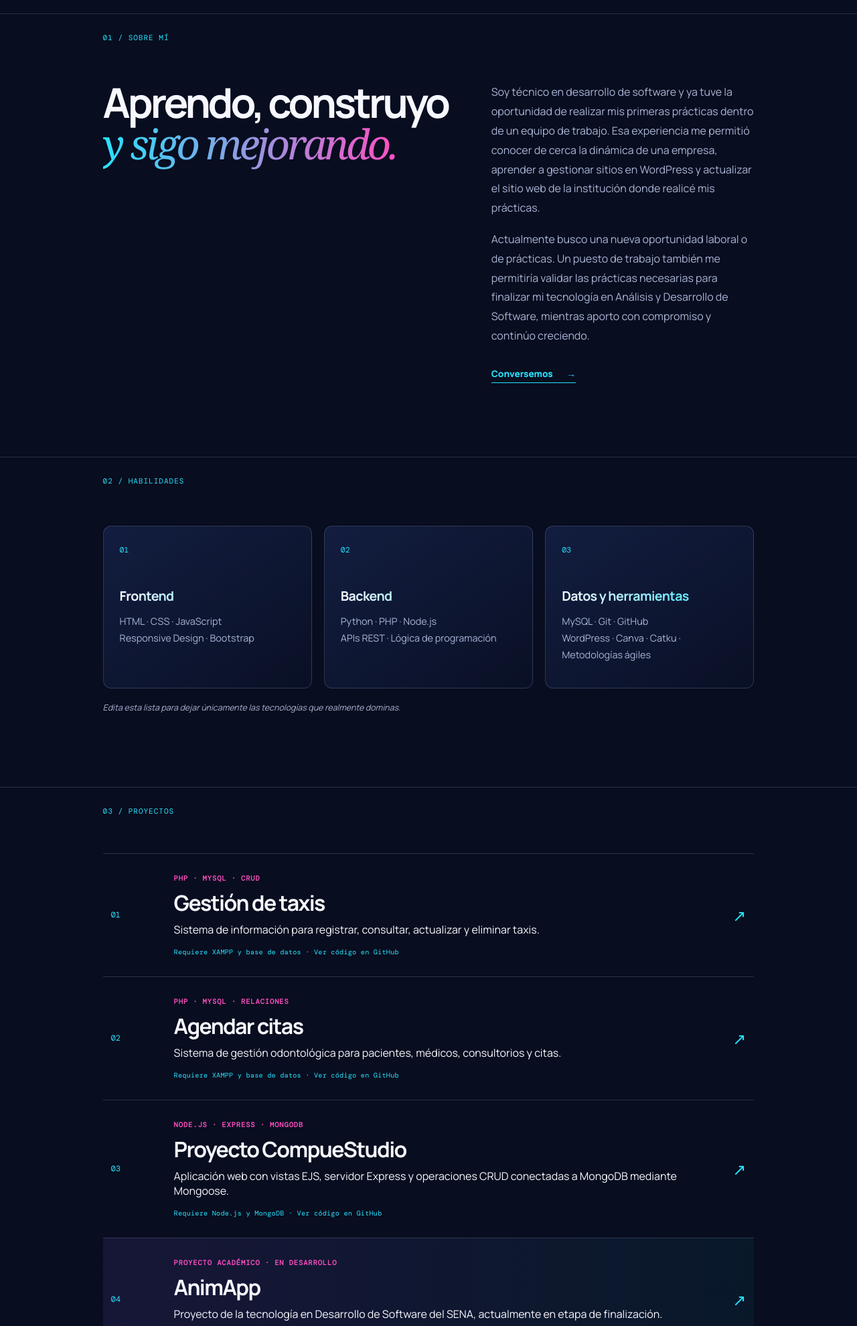
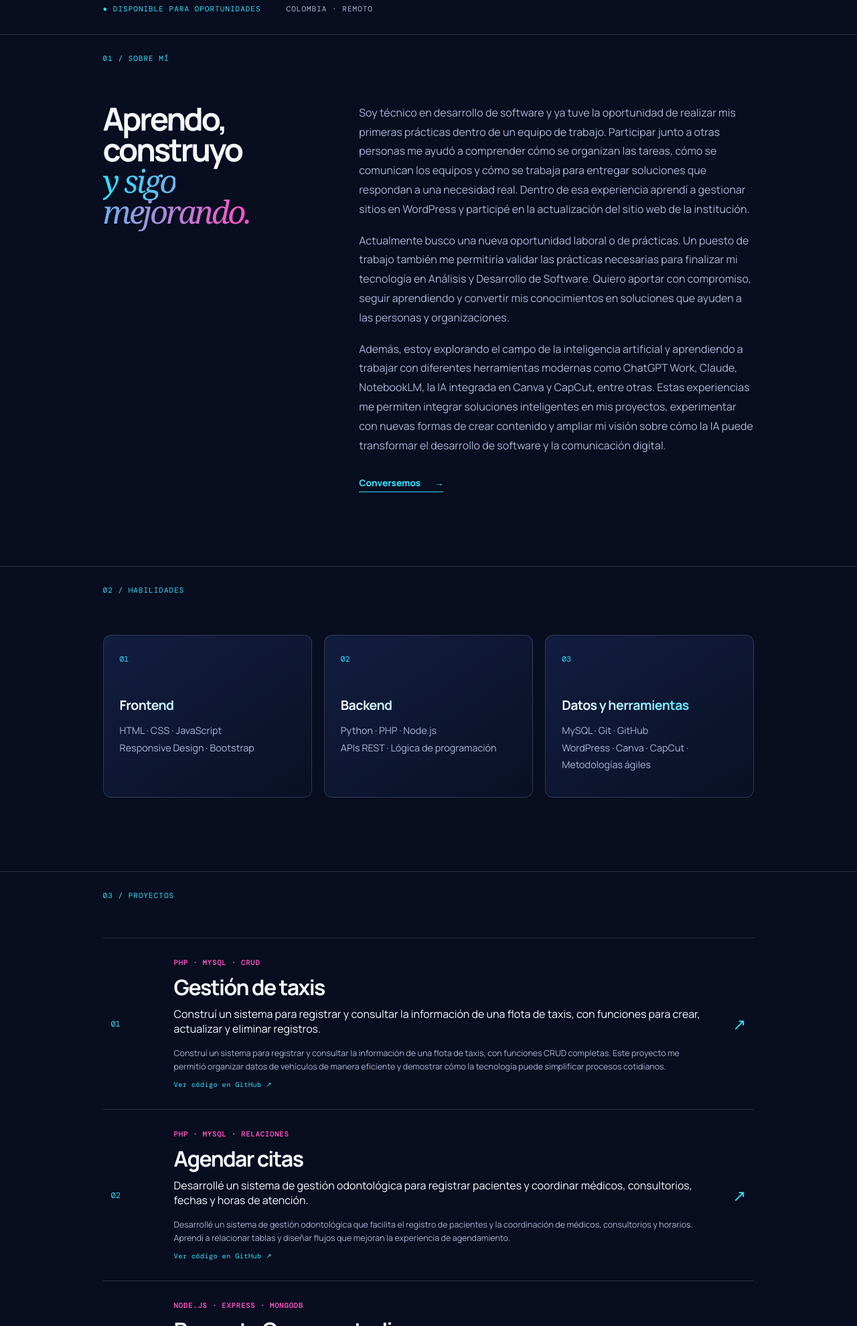
Before and after one commit to jorge-soto-code/portafolio, a plain HTML site: page index.html in a window 1280 px wide. Shown: the part 820-2800 px from the top of the page at 67% size. Drawn offline with nearby package versions, Linux system fonts and the light colour scheme.

Commit message:
Version 1.0.2 del portafolio personal, se implementaron todas las sugerencias, y se actulizo

```diff
--- a/index.html
+++ b/index.html
@@ -1,21 +1,18 @@
 <!DOCTYPE html>
 <html lang="es">
+
 <head>
   <meta charset="UTF-8" />
   <meta name="viewport" content="width=device-width, initial-scale=1.0" />
-    <meta
-      name="description"
-      content="Portafolio profesional de desarrollador de software."
-    />
+  <meta name="description" content="Portafolio profesional de desarrollador de software." />
   <title>Jorge Alexander Soto Gómez | Desarrollador de software</title>
   <link rel="preconnect" href="https://fonts.googleapis.com" />
   <link rel="preconnect" href="https://fonts.gstatic.com" crossorigin />
-    <link
-      href="https://fonts.googleapis.com/css2?family=DM+Mono&family=Manrope:wght@400;500;600;700;800&display=swap"
-      rel="stylesheet"
-    />
+  <link href="https://fonts.googleapis.com/css2?family=DM+Mono&family=Manrope:wght@400;500;600;700;800&display=swap"
+    rel="stylesheet" />
   <link rel="stylesheet" href="styles.css" />
 </head>
+
 <body>
   <header class="header">
     <a class="logo" href="#inicio" aria-label="Ir al inicio">JS<span>.</span></a>
@@ -25,17 +22,16 @@
       <a href="#proyectos">Proyectos</a>
       <a class="nav-contacto" href="#contacto">Contacto</a>
     </nav>
-      <div class="avatar" aria-label="Foto de perfil de Jorge Alexander Soto Gómez"><img src="foto-hoja-vida.jpeg" title="Jorge Alexander Soto Gomez" alt="Foto de perfil de Jorge Alexander Soto Gómez" /></div>
+    <div class="avatar" aria-label="Foto de perfil de Jorge Alexander Soto Gómez"><img src="foto-hoja-vida.jpeg"
+        title="Jorge Alexander Soto Gomez" alt="Foto de perfil de Jorge Alexander Soto Gómez" /></div>
   </header>
- <!-- Twuenty century -->
   <main>
     <section class="hero" id="inicio">
       <p class="eyebrow">/ PORTAFOLIO 2026</p>
       <div class="hero-visual" aria-hidden="true"><span>&lt;/&gt;</span><i></i><b></b></div>
       <h1>Hola, soy <span>Jorge Alexander.</span><br />Desarrollador de software en formación.</h1>
       <p class="hero-text">
-          Técnico en desarrollo de software, actualmente buscando prácticas para
-          graduarme como tecnólogo y crear soluciones web útiles y bien construidas.
+        Soy técnico en desarrollo de software y me apasiona crear soluciones web útiles y bien construidas. Actualmente busco una oportunidad laboral o de prácticas donde pueda aportar valor, seguir aprendiendo y crecer profesionalmente.
       </p>
       <div class="hero-actions">
         <a class="button button-primary" href="#proyectos">Ver proyectos <span>↓</span></a>
@@ -55,15 +51,23 @@
           <p>
             Soy técnico en desarrollo de software y ya tuve la oportunidad de
             realizar mis primeras prácticas dentro de un equipo de trabajo.
-              Esa experiencia me permitió conocer de cerca la dinámica de una
-              empresa, aprender a gestionar sitios en WordPress y actualizar el
-              sitio web de la institución donde realicé mis prácticas.
+            Participar junto a otras personas me ayudó a comprender cómo se
+            organizan las tareas, cómo se comunican los equipos y cómo se
+            trabaja para entregar soluciones que respondan a una necesidad
+            real. Dentro de esa experiencia aprendí a gestionar sitios en
+            WordPress y participé en la actualización del sitio web de la
+            institución.
           </p>
           <p>
             Actualmente busco una nueva oportunidad laboral o de prácticas.
             Un puesto de trabajo también me permitiría validar las prácticas
             necesarias para finalizar mi tecnología en Análisis y Desarrollo
-              de Software, mientras aporto con compromiso y continúo creciendo.
+            de Software. Quiero aportar con compromiso, seguir aprendiendo y
+            convertir mis conocimientos en soluciones que ayuden a las personas
+            y organizaciones.
+          </p>
+          <p>
+            Además, estoy explorando el campo de la inteligencia artificial y aprendiendo a trabajar con diferentes herramientas modernas como ChatGPT Work, Claude, NotebookLM, la IA integrada en Canva y CapCut, entre otras. Estas experiencias me permiten integrar soluciones inteligentes en mis proyectos, experimentar con nuevas formas de crear contenido y ampliar mi visión sobre cómo la IA puede transformar el desarrollo de software y la comunicación digital.
           </p>
           <a class="text-link" href="#contacto">Conversemos <span>→</span></a>
         </div>
@@ -86,52 +90,59 @@
         <article>
           <span class="skill-number">03</span>
           <h3>Datos y herramientas</h3>
-            <p>MySQL · Git · GitHub<br />WordPress · Canva · Catku · Metodologías ágiles</p>
+          <p>MySQL · Git · GitHub<br />WordPress · Canva · CapCut · Metodologías ágiles</p>
         </article>
       </div>
-        <p class="hint">Edita esta lista para dejar únicamente las tecnologías que realmente dominas.</p>
     </section>
 
     <section class="section projects" id="proyectos">
       <p class="section-label">03 / PROYECTOS</p>
       <div class="project-list">
-          <a class="project" href="https://github.com/jorge-soto-code/GestionTaxis-1Pro" target="_blank" rel="noreferrer" aria-label="Ver proyecto Gestión de taxis en GitHub">
+        <a class="project" href="https://github.com/jorge-soto-code/GestionTaxis-1Pro" target="_blank" rel="noreferrer"
+          aria-label="Ver proyecto Gestión de taxis en GitHub">
           <span class="project-index">01</span>
           <div>
             <p class="project-type">PHP · MYSQL · CRUD</p>
             <h3>Gestión de taxis</h3>
-              <p>Sistema de información para registrar, consultar, actualizar y eliminar taxis.</p>
-              <span class="project-note">Requiere XAMPP y base de datos · Ver código en GitHub</span>
+            <p>Construí un sistema para registrar y consultar la información de una flota de taxis, con funciones para crear, actualizar y eliminar registros.</p>
+            <span class="project-note">Construí un sistema para registrar y consultar la información de una flota de taxis, con funciones CRUD completas. Este proyecto me permitió organizar datos de vehículos de manera eficiente y demostrar cómo la tecnología puede simplificar procesos cotidianos.</span>
+            <span class="project-link-note">Ver código en GitHub ↗</span>
           </div>
           <span class="project-arrow">↗</span>
         </a>
-          <a class="project" href="https://github.com/jorge-soto-code/agendarCitas" target="_blank" rel="noreferrer" aria-label="Ver proyecto Agendar citas en GitHub">
+        <a class="project" href="https://github.com/jorge-soto-code/agendarCitas" target="_blank" rel="noreferrer"
+          aria-label="Ver proyecto Agendar citas en GitHub">
           <span class="project-index">02</span>
           <div>
             <p class="project-type">PHP · MYSQL · RELACIONES</p>
             <h3>Agendar citas</h3>
-              <p>Sistema de gestión odontológica para pacientes, médicos, consultorios y citas.</p>
-              <span class="project-note">Requiere XAMPP y base de datos · Ver código en GitHub</span>
+            <p>Desarrollé un sistema de gestión odontológica para registrar pacientes y coordinar médicos, consultorios, fechas y horas de atención.</p>
+            <span class="project-note">Desarrollé un sistema de gestión odontológica que facilita el registro de pacientes y la coordinación de médicos, consultorios y horarios. Aprendí a relacionar tablas y diseñar flujos que mejoran la experiencia de agendamiento.</span>
+            <span class="project-link-note">Ver código en GitHub ↗</span>
           </div>
           <span class="project-arrow">↗</span>
         </a>
-          <a class="project" href="https://github.com/jorge-soto-code/ProyectoCompuestudio" target="_blank" rel="noreferrer" aria-label="Ver proyecto ProyectoCompuestudio en GitHub">
+        <a class="project" href="https://github.com/jorge-soto-code/ProyectoCompuestudio" target="_blank"
+          rel="noreferrer" aria-label="Ver proyecto ProyectoCompuestudio en GitHub">
           <span class="project-index">03</span>
           <div>
             <p class="project-type">NODE.JS · EXPRESS · MONGODB</p>
-              <h3>Proyecto CompueStudio</h3>
-              <p>Aplicación web con vistas EJS, servidor Express y operaciones CRUD conectadas a MongoDB mediante Mongoose.</p>
-              <span class="project-note">Requiere Node.js y MongoDB · Ver código en GitHub</span>
+            <h3>Proyecto Compuestudio</h3>
+            <p>Construí una aplicación web con vistas dinámicas, servidor Express y operaciones CRUD conectadas a MongoDB mediante Mongoose.</p>
+            <span class="project-note">Aquí fortalecí mis conocimientos de backend, rutas HTTP, modelos de datos y persistencia NoSQL para crear una aplicación más estructurada.</span>
+            <span class="project-link-note">Ver código en GitHub ↗</span>
           </div>
           <span class="project-arrow">↗</span>
         </a>
-          <a class="project project-featured" href="https://github.com/jorge-soto-code/AnimApp" target="_blank" rel="noreferrer" aria-label="Ver proyecto AnimApp en GitHub">
+        <a class="project project-featured" href="https://github.com/jorge-soto-code/AnimApp" target="_blank"
+          rel="noreferrer" aria-label="Ver proyecto AnimApp en GitHub">
           <span class="project-index">04</span>
           <div>
             <p class="project-type">PROYECTO ACADÉMICO · EN DESARROLLO</p>
             <h3>AnimApp</h3>
-              <p>Proyecto de la tecnología en Desarrollo de Software del SENA, actualmente en etapa de finalización.</p>
-              <span class="project-note">Ver avance y código en GitHub</span>
+            <p>Proyecto final de la tecnología en Desarrollo de Software del SENA, actualmente en etapa de finalización.</p>
+            <span class="project-note">En este proyecto integro los conocimientos adquiridos durante la formación: análisis, diseño, desarrollo, organización del código y construcción de una solución orientada a una necesidad concreta.</span>
+            <span class="project-link-note">Ver código en GitHub ↗</span>
           </div>
           <span class="project-arrow">↗</span>
         </a>
@@ -141,10 +152,17 @@
     <section class="contact" id="contacto">
       <p class="section-label">04 / CONTACTO</p>
       <h2>¿Creamos algo<br /><em>interesante?</em></h2>
+      <p class="contact-intro">Si tienes un proyecto en mente o buscas alguien con pasión por el desarrollo, conversemos. Estoy disponible para colaborar en ideas que generen impacto.</p>
       <a class="contact-email" href="mailto:jorgesoto19929@gmail.com">jorgesoto19929@gmail.com <span>↗</span></a>
       <div class="social-links">
-          <a href="https://github.com/jorge-soto-code" target="_blank" rel="noreferrer">GitHub</a>
-          <a href="https://linkedin.com/in/jorge-soto-code" target="_blank" rel="noreferrer">LinkedIn</a>
+        <a href="https://github.com/jorge-soto-code" target="_blank" rel="noreferrer" aria-label="Visitar perfil de GitHub">
+          <svg class="social-icon" viewBox="0 0 24 24" aria-hidden="true"><path fill="currentColor" d="M12 .5a12 12 0 0 0-3.79 23.39c.6.11.82-.26.82-.58v-2.03c-3.34.73-4.04-1.61-4.04-1.61-.55-1.39-1.34-1.76-1.34-1.76-1.09-.75.08-.74.08-.74 1.2.08 1.84 1.23 1.84 1.23 1.07 1.83 2.8 1.3 3.48 1 .11-.78.42-1.3.76-1.6-2.67-.3-5.47-1.34-5.47-5.93 0-1.31.47-2.38 1.23-3.22-.12-.3-.53-1.52.12-3.18 0 0 1-.32 3.3 1.23a11.5 11.5 0 0 1 6 0c2.3-1.55 3.3-1.23 3.3-1.23.65 1.66.24 2.88.12 3.18.77.84 1.23 1.91 1.23 3.22 0 4.6-2.8 5.62-5.48 5.92.43.37.82 1.1.82 2.22v3.29c0 .32.22.7.83.58A12 12 0 0 0 12 .5Z" /></svg>
+          GitHub
+        </a>
+        <a href="https://linkedin.com/in/jorge-soto-code" target="_blank" rel="noreferrer" aria-label="Visitar perfil de LinkedIn">
+          <svg class="social-icon" viewBox="0 0 24 24" aria-hidden="true"><path fill="currentColor" d="M20.45 20.45h-3.56v-5.57c0-1.33-.03-3.04-1.85-3.04-1.85 0-2.14 1.45-2.14 2.94v5.67H9.34V8.99h3.42v1.56h.05c.48-.9 1.64-1.85 3.38-1.85 3.62 0 4.29 2.38 4.29 5.48v6.27ZM5.32 7.43a2.07 2.07 0 1 1 0-4.14 2.07 2.07 0 0 1 0 4.14ZM3.54 20.45h3.56V8.99H3.54v11.46Z" /></svg>
+          LinkedIn
+        </a>
       </div>
     </section>
   </main>
@@ -152,4 +170,5 @@
   <footer>© <span id="year"></span> Jorge Alexander Soto Gómez. Hecho con curiosidad y código.</footer>
   <script src="script.js"></script>
 </body>
+
 </html>
--- a/styles.css
+++ b/styles.css
@@ -101,6 +101,11 @@ nav a:hover {
     justify-content: center;
     overflow: hidden;
     width: 46px;
+    transition: transform 1.5s ease;
+}
+.avatar:hover {
+    transform: scale(1.9) translateY(10px);
+    cursor: pointer;
 }
 
 .avatar img {
@@ -110,6 +115,7 @@ nav a:hover {
     object-fit: cover;
     object-position: center top;
 }
+
 
 .hero,
 .section,
@@ -292,8 +298,8 @@ h1 span {
 }
 .section-content {
     display: grid;
-    gap: 50px;
-    grid-template-columns: 1.35fr 1fr;
+    gap: clamp(45px, 7vw, 100px);
+    grid-template-columns: minmax(220px, 0.72fr) minmax(0, 1.45fr);
     margin-top: 60px;
 }
 h2 {
@@ -307,6 +313,16 @@ h2 {
     line-height: 1.8;
     margin-bottom: 18px;
     max-width: 440px;
+}
+.about-title {
+    font-size: clamp(2.15rem, 3.7vw, 3.8rem);
+    max-width: 360px;
+}
+.about .section-content > div {
+    max-width: 780px;
+}
+.about .section-content p {
+    max-width: none;
 }
 .about-title em {
     background: linear-gradient(90deg, var(--cyan), var(--pink));
@@ -432,12 +448,21 @@ h2 {
     margin: 0;
 }
 .project-note {
+    color: var(--muted);
+    display: block;
+    font-family: "Manrope", sans-serif;
+    font-size: 0.78rem;
+    line-height: 1.6;
+    margin-top: 13px;
+    max-width: 780px;
+}
+.project-link-note {
     color: var(--cyan);
     display: block;
     font-family: "DM Mono", monospace;
-    font-size: 0.64rem;
-    letter-spacing: 0.02em;
-    margin-top: 14px;
+    font-size: 0.65rem;
+    letter-spacing: 0.03em;
+    margin-top: 10px;
 }
 .project-featured {
     background: linear-gradient(90deg, rgba(140, 108, 255, 0.11), rgba(40, 226, 255, 0.05));
@@ -456,9 +481,16 @@ h2 {
 .contact .section-label {
     color: var(--cyan);
 }
+.contact-intro {
+    color: var(--muted);
+    font-size: clamp(0.95rem, 1.3vw, 1.1rem);
+    line-height: 1.75;
+    margin: 0 0 28px;
+    max-width: 650px;
+}
 .contact h2 {
     display: block;
-    margin: 75px 0 32px;
+    margin: 68px 0 22px;
     max-width: 760px;
     padding-right: 32px;
 }
@@ -498,6 +530,11 @@ h2 {
     letter-spacing: 0.02em;
     padding: 12px 18px;
     transition: background 0.2s, border-color 0.2s, color 0.2s, transform 0.2s;
+}
+.social-icon {
+    height: 18px;
+    margin-right: 9px;
+    width: 18px;
 }
 .social-links a:hover {
     background: var(--cyan);
```
Lines whose indentation alone changed are shown as unchanged.
